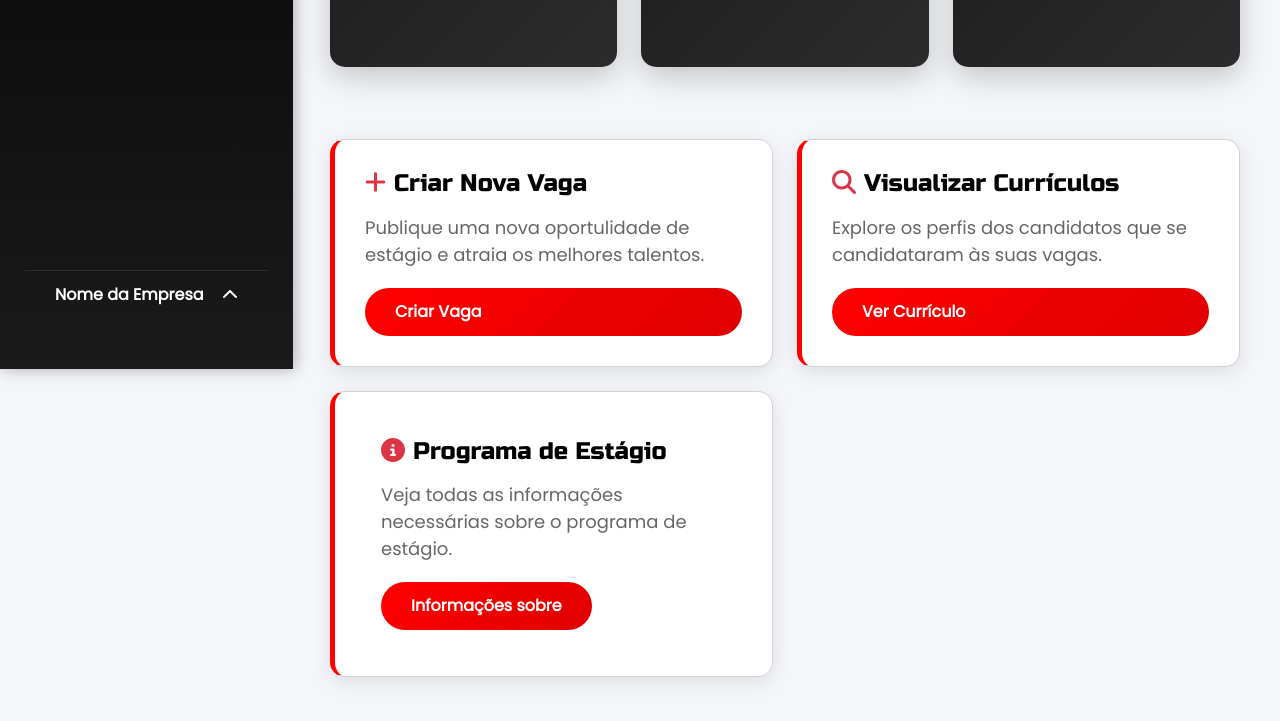
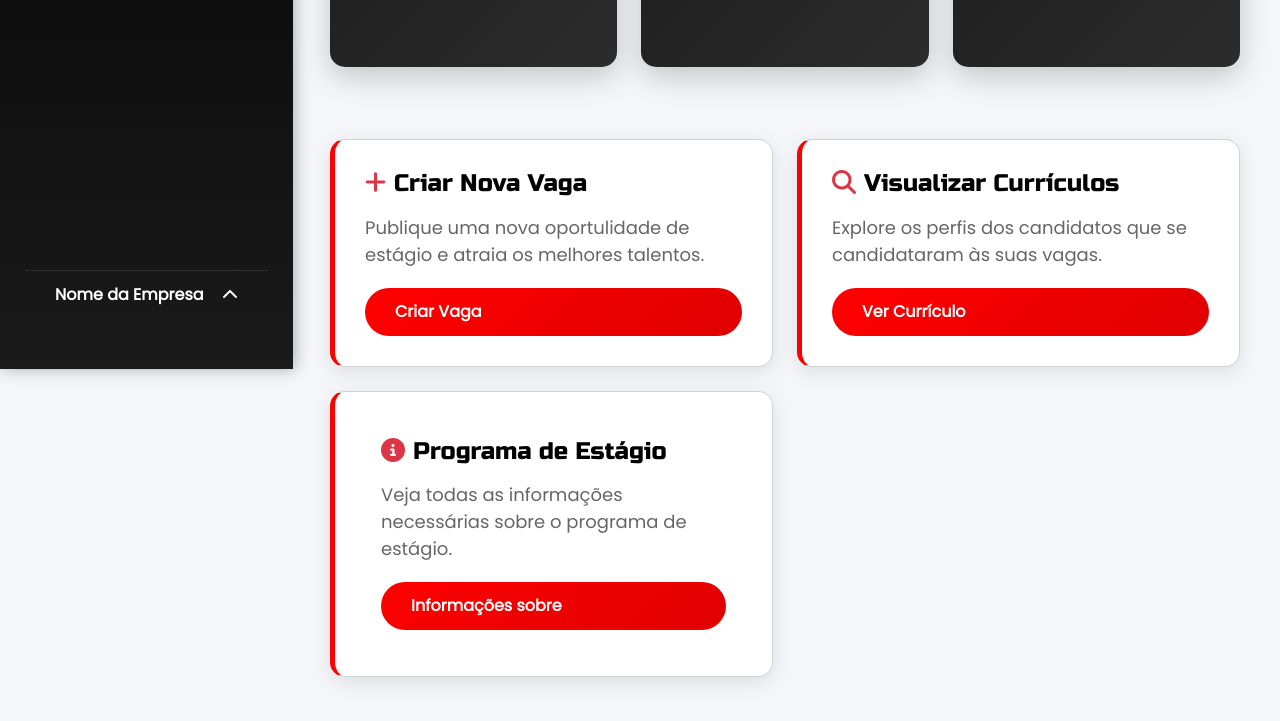
Before and after one commit to JGuedess-senai/bancoCurriculo, a plain HTML site: page front-end/painel_empresa.html in a window 1280 px wide. Shown: the part 431-1152 px from the top of the page. Drawn offline with nearby package versions, Linux system fonts and the light colour scheme; no server answers.

Commit message:
Aumentei a largura do botão do card Programa de Estágio no arquivo painel_empresa

```diff
--- a/front-end/painel_empresa.html
+++ b/front-end/painel_empresa.html
@@ -730,7 +730,7 @@
             <div class="card-body">
               <h4 class="card-title"><i class="fa-solid fa-info-circle text-danger me-2"></i>Programa de Estágio</h4>
               <p class="card-text">Veja todas as informações necessárias sobre o programa de estágio.</p>
-              <a href="#" class="btn-modern">Informações sobre</a>
+              <a href="#" class="btn-modern w-100">Informações sobre</a>
             </div>
           </div>
         </div>
```
